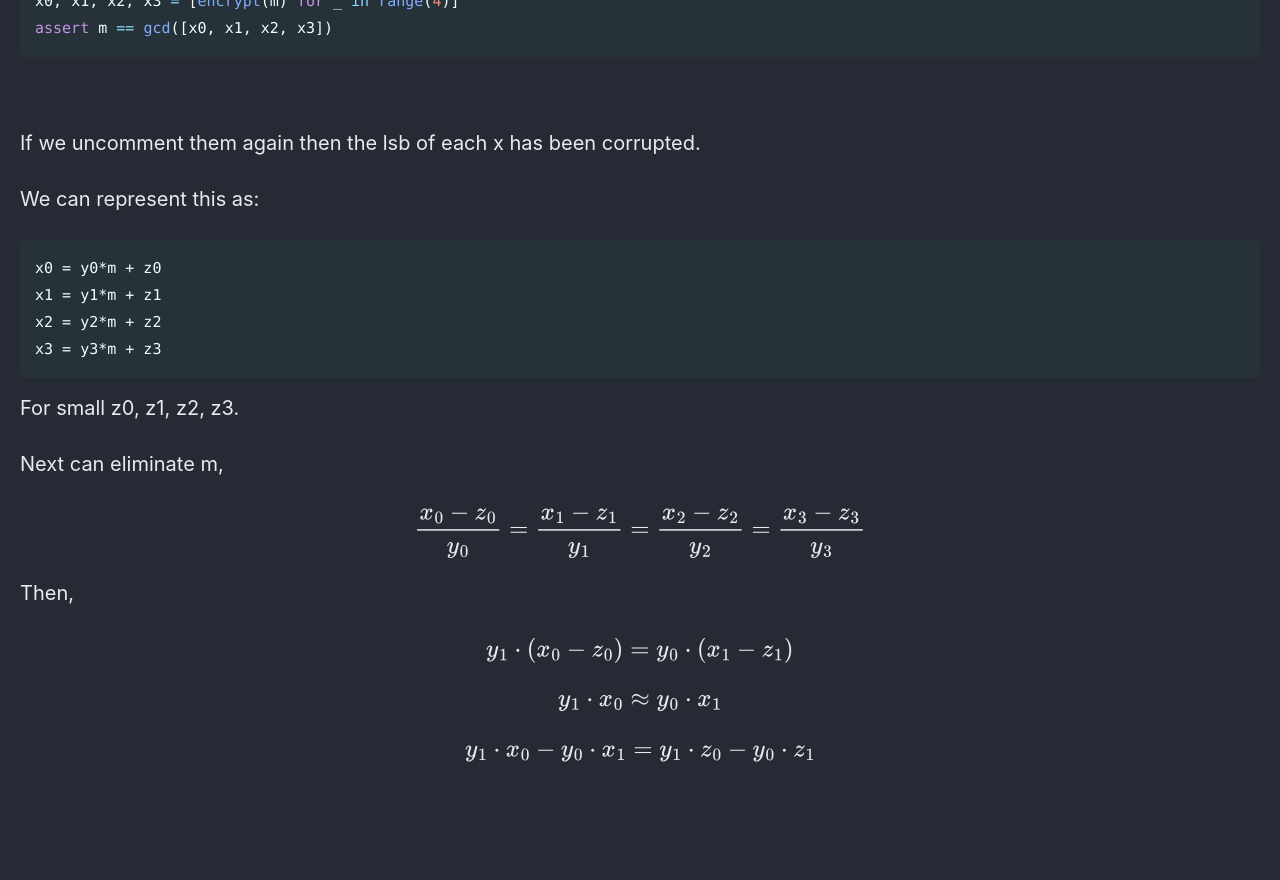
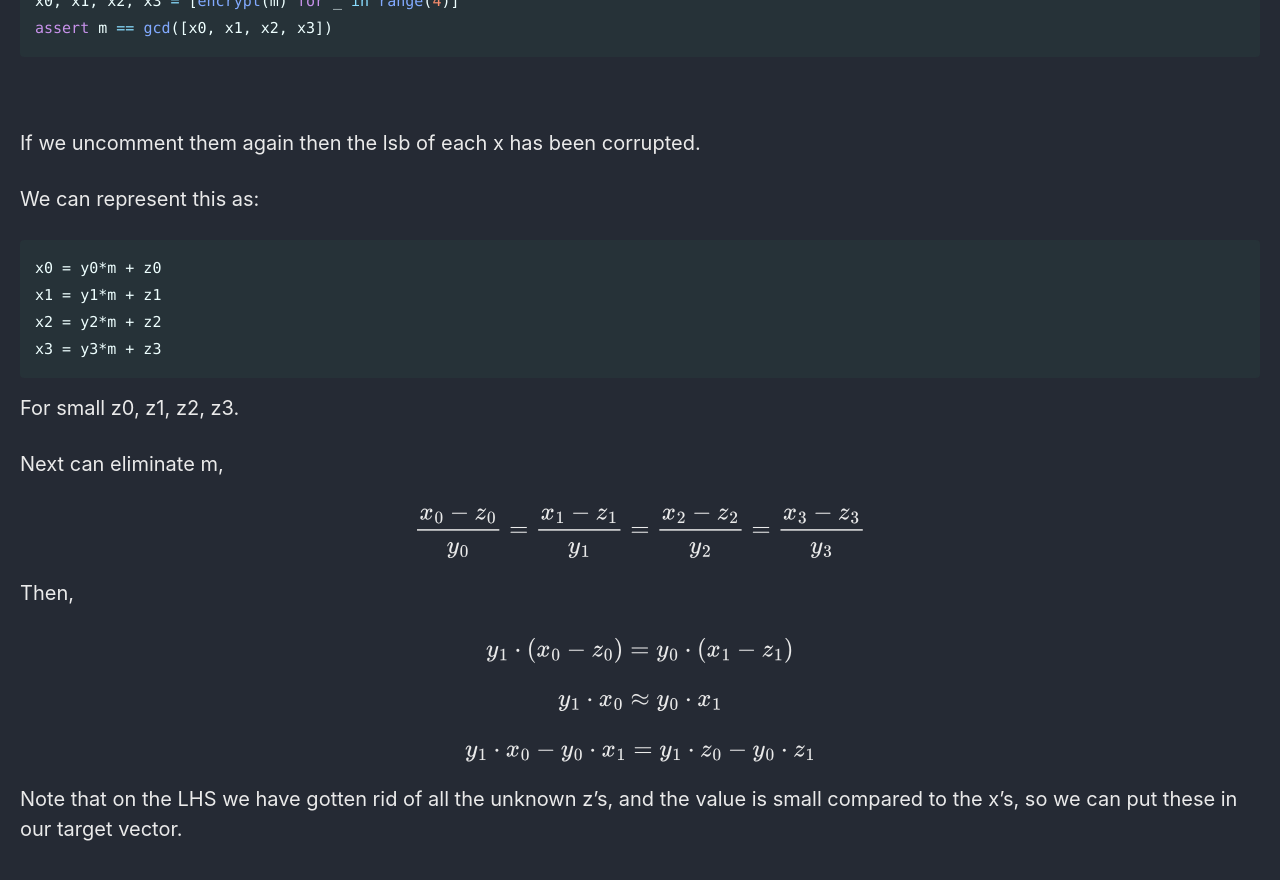
Before and after one commit to Connor-McCartney/Connor-McCartney.github.io, a Jekyll site: the page built from _pages/cryptography/other/WaniCTF2024.md, in a window 1280 px wide and 900 px high, scrolled down 1678 px. Shown: the top 880 px of the window. Built offline with Jekyll 4.4.1, drawn with Linux system fonts in a browser that asks for light colours; cached includes are drawn as plain includes; before the commit the page ends 2492 px from its top, so only the background shows below that.

Commit message:
Update WaniCTF2024.md

```diff
--- a/_pages/cryptography/other/WaniCTF2024.md
+++ b/_pages/cryptography/other/WaniCTF2024.md
@@ -94,3 +94,5 @@ $$y_1 \cdot (x_0 - z_0) = y_0 \cdot (x_1 - z_1)$$
 $$y_1 \cdot x_0 \approx y_0 \cdot x_1$$
 
 $$y_1 \cdot x_0 - y_0 \cdot x_1 = y_1 \cdot z_0 - y_0 \cdot z_1$$
+
+Note that on the LHS we have gotten rid of all the unknown z's, and the value is small compared to the x's, so we can put these in our target vector.
```
